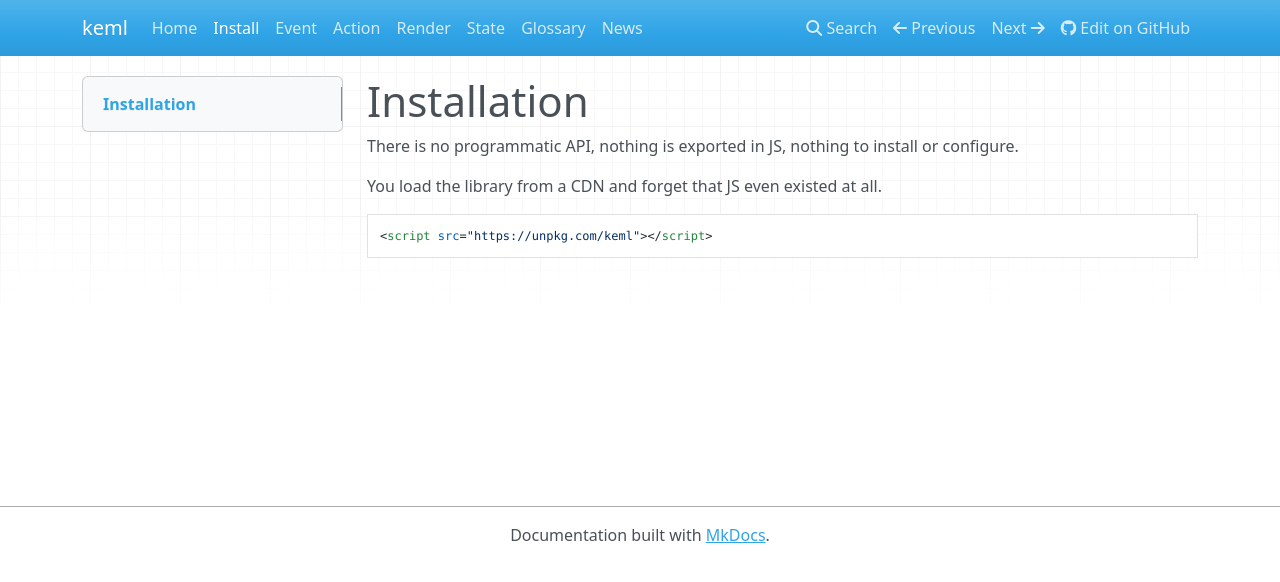
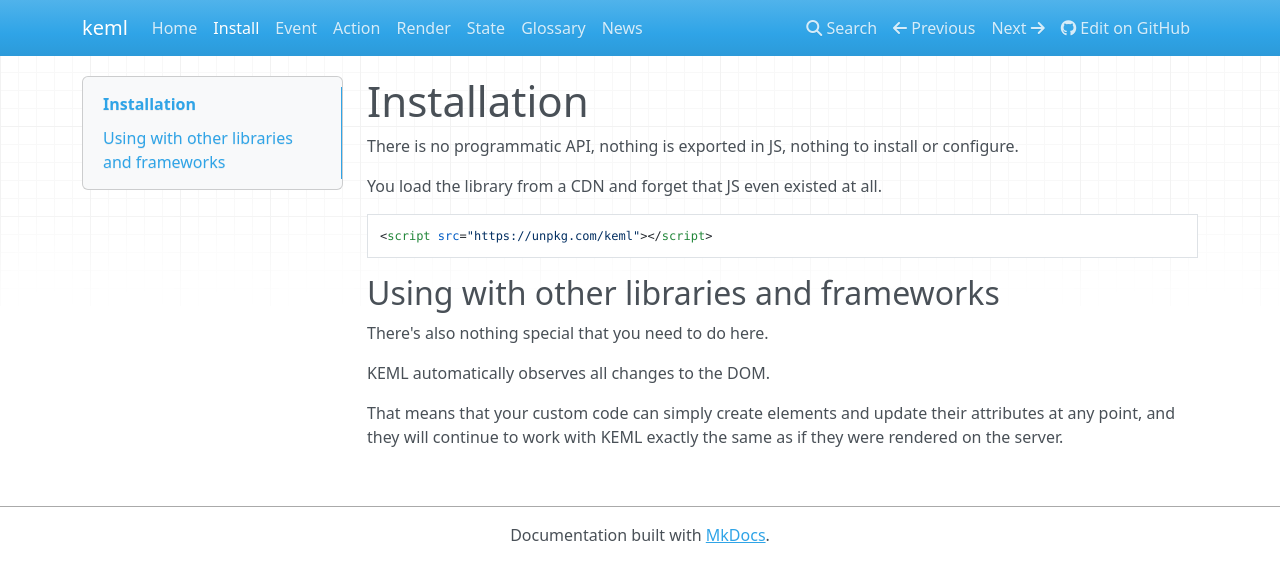
Before and after one commit to thealjey/keml, an MkDocs documentation site: the page built from docs/install.md, in a window 1280 px wide. Shown: the top 582 px of the page. Built offline with MkDocs 1.6.1, drawn with Linux system fonts in a browser that asks for light colours; nearby versions of some CDN libraries.

Commit message:
updated docs

````diff
--- a/docs/install.md
+++ b/docs/install.md
@@ -8,3 +8,13 @@
 ```html
 <script src="https://unpkg.com/keml"></script>
 ```
+
+## Using with other libraries and frameworks
+
+There's also nothing special that you need to do here.
+
+KEML automatically observes all changes to the DOM.
+
+That means that your custom code can simply create elements and update their
+attributes at any point, and they will continue to work with KEML exactly the
+same as if they were rendered on the server.
````
